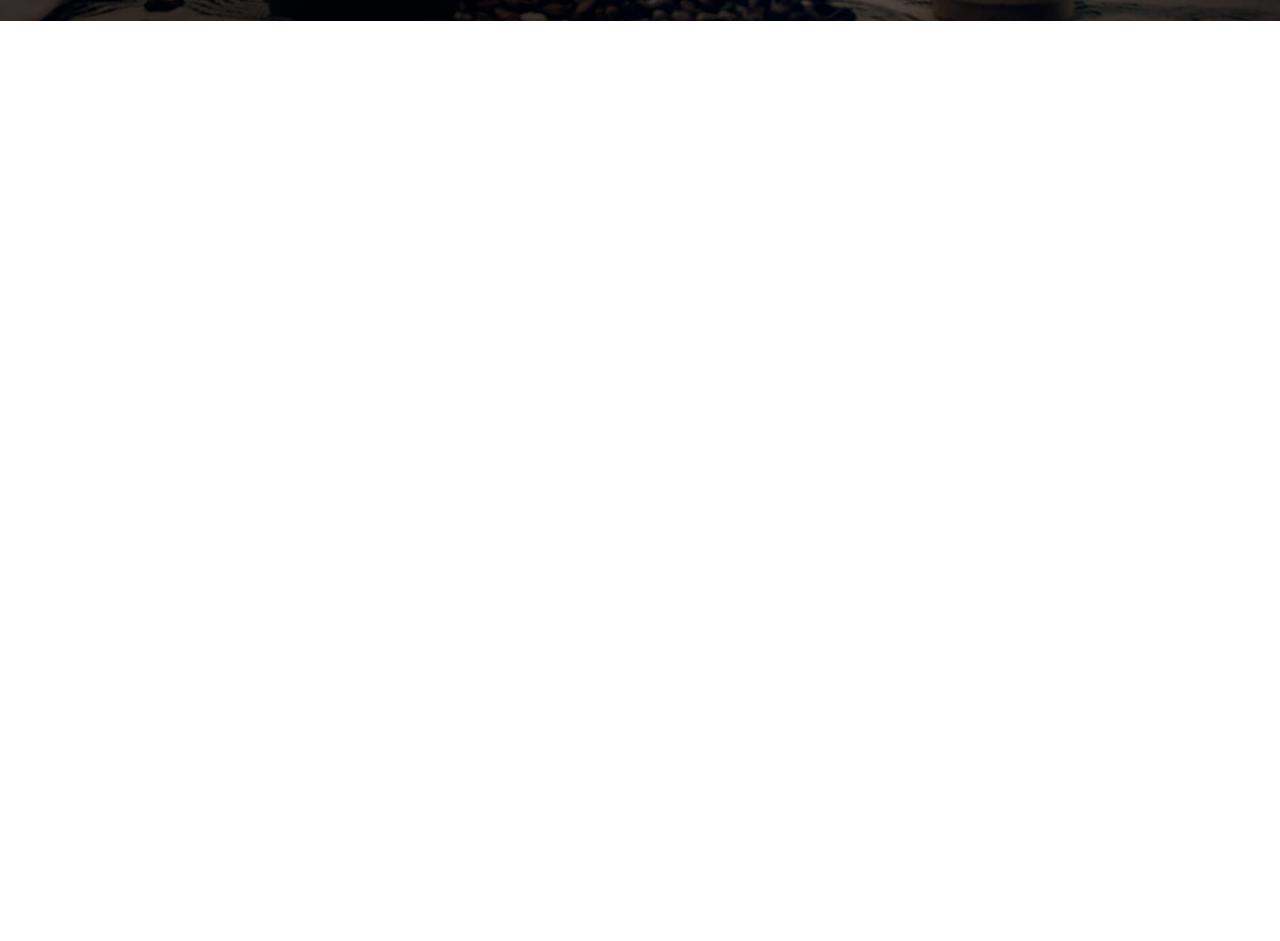
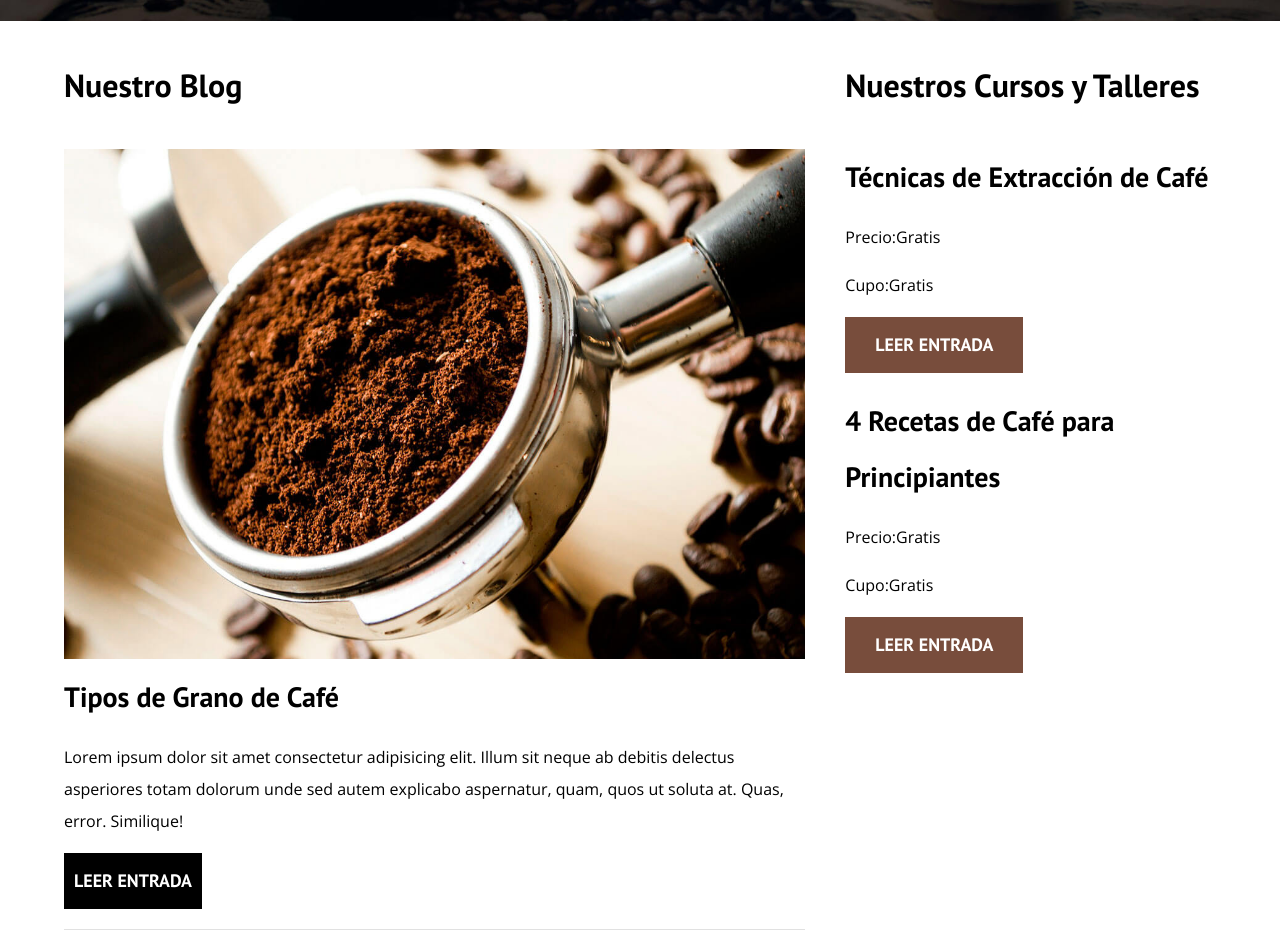
Before and after one commit to EricParlante/Mis-Proyectos, a plain HTML site: page blogdecafe_inicio/index.html in a window 1280 px wide. Shown: the part 579-1520 px from the top of the page. Before the commit the page ends 800 px from the top, so only its background shows below. Drawn offline with nearby package versions, Linux system fonts and the light colour scheme.

Commit message:
Blog de CaÂÂrfé

```diff
--- a/blogdecafe_inicio/css/style.css
+++ b/blogdecafe_inicio/css/style.css
@@ -5,6 +5,7 @@
     --primario: #784D3C;
     --blanco: #fff;
     --negro:#000;
+    --gris: #e1e1e1;
 }
 
 html {
@@ -105,3 +106,45 @@ img {
         gap: 3rem;
     }
 }
+@media(min-width:768px){
+    .contenido-principal{
+        display: grid;
+        grid-template-columns: 2fr 1fr;
+        column-gap: 4rem;
+    }
+}
+
+.entrada{
+    border-bottom: 1px solid var(--gris);
+    margin-bottom: 2rem;
+}
+.entrada:last-of-type{
+    border: none;
+    margin-bottom:0;
+}
+.boton{
+    display: block;
+    font-family: var(--fuenteHeading);
+    color: var(--blanco);
+    text-align: center;
+    padding: 1rem 3rem;
+    font-size: 1.8rem;
+    text-transform: uppercase;
+    font-weight: bold;
+    margin-bottom: 2rem;
+}
+@media(min-width:768px){
+    .boton{
+        display: inline-block;
+    }
+}
+.boton--primario{
+    background-color: var(--negro);
+    padding: 1rem;
+}
+.boton--secundario{
+    background-color: var(--primario);
+}
+.cursos{
+    list-style: none;
+}
--- a/blogdecafe_inicio/index.html
+++ b/blogdecafe_inicio/index.html
@@ -31,5 +31,63 @@
             <p class="no-margin">Aprende de los mejores expertos con las mejores recetas y concejos</p>
         </div>
     </header>
+    <div class="contenedor contenido-principal">
+        <main class="blog">
+            <h3>Nuestro Blog</h3>
+            <article class="entrada">
+                <div class="entrada__imagen">
+                    <img src="img/blog1.jpg" alt="imagen blog">
+                </div>
+                <div class="entrada__contenido">
+                    <h4 class="no-margin">Tipos de Grano de Café</h4>
+                    <p>Lorem ipsum dolor sit amet consectetur adipisicing elit. Illum sit neque ab debitis
+                        delectus asperiores totam dolorum unde sed autem explicabo aspernatur,
+                        quam, quos ut soluta at. Quas, error. Similique!</p>
+                    <a href="entrada.html" class="boton boton--primario">Leer Entrada</a>
+                </div>
+            </article>
+            <article class="entrada">
+                <div class="entrada__imagen">
+                    <img src="img/blog2.jpg" alt="imagen blog">
+                </div>
+                <div class="entrada__contenido">
+                    <h4 class="no-margin">3 Deliciosas Recetas de Café</h4>
+                    <p>Lorem ipsum dolor sit amet consectetur adipisicing elit. Illum sit neque ab debitis
+                        delectus asperiores totam dolorum unde sed autem explicabo aspernatur,
+                        quam, quos ut soluta at. Quas, error. Similique!</p>
+                    <a href="entrada.html" class="boton boton--primario">Leer Entrada</a>
+                </div>
+            </article>
+            <article class="entrada">
+                <div class="entrada__imagen">
+                    <img src="img/blog3.jpg" alt="imagen blog">
+                </div>
+                <div class="entrada__contenido">
+                    <h4 class="no-margin">Beneficios del Café</h4>
+                    <p>Lorem ipsum dolor sit amet consectetur adipisicing elit. Illum sit neque ab debitis
+                        delectus asperiores totam dolorum unde sed autem explicabo aspernatur,
+                        quam, quos ut soluta at. Quas, error. Similique!</p>
+                    <a href="entrada.html" class="boton boton--primario">Leer Entrada</a>
+                </div>
+            </article>
+        </main>
+        <aside class="sidebar">
+            <h3>Nuestros Cursos y Talleres</h3>
+            <ul class="cursos no-padding">
+                <li class="widget-curso">
+                    <h4 class="no-margin">Técnicas de Extracción de Café</h4>
+                    <p class="widget-curso__label">Precio:<span class="widget-curso__info">Gratis</span></p>
+                    <p class="widget-curso__label">Cupo:<span class="widget-curso__info">Gratis</span></p>
+                    <a href="entrada.html" class="boton boton--secundario">Leer Entrada</a>
+                </li>
+                <li class="widget-curso">
+                    <h4 class="no-margin">4 Recetas de Café para Principiantes</h4>
+                    <p class="widget-curso__label">Precio:<span class="widget-curso__info">Gratis</span></p>
+                    <p class="widget-curso__label">Cupo:<span class="widget-curso__info">Gratis</span></p>
+                    <a href="entrada.html" class="boton boton--secundario">Leer Entrada</a>
+                </li>
+            </ul>
+        </aside>
+    </div>
 </body>
 </html>
```
